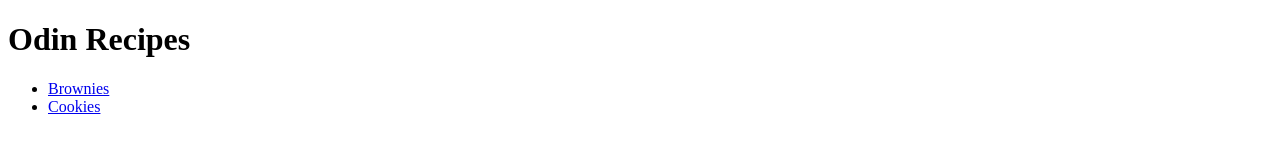
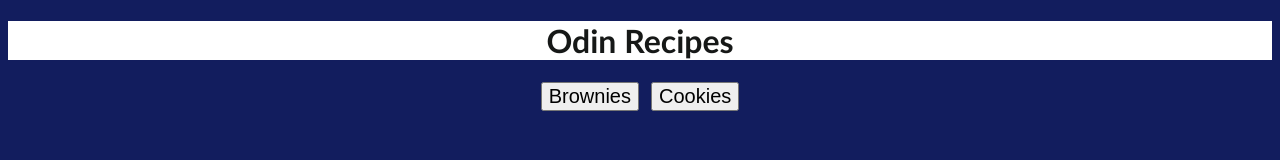
Before and after one commit to nasiqziyan/odin-recipes, a plain HTML site: page index.html in a window 1280 px wide. Drawn offline with Linux system fonts and the light colour scheme.

Commit message:
Turn recipe links into buttons and added colour and fonts to index.html

```diff
--- a/index.html
+++ b/index.html
@@ -4,14 +4,28 @@
     <head>
         <meta charset="UTF-8">
         <title>Odin Recipes</title>
+        <link rel="stylesheet" href="styles.css">
     </head>
 
     <body>
         <h1>Odin Recipes</h1>
-        <ul>
-            <li><a href="./recipes/brownies.html">Brownies</a></li>
-            <li><a href="./recipes/cookies.html">Cookies</a></li>
-        </ul>
+
+        <div class="container">
+            <a href="./recipes/brownies.html"><button>Brownies</button></a>
+            <div class="space"></div>
+            <a href="./recipes/cookies.html"><button>Cookies</button></a>
+        </div>
+        <!-- old
+        <div class='container'>
+
+            <div class="vertical-center">
+                <a  href="./recipes/brownies.html"><button>Brownies</button></a>
+                <a  href="./recipes/cookies.html"><button>Cookies</button></a>
+            </div>
+
+        -->
+
+
 
     </body>
 </html>
--- /dev/null
+++ b/styles.css
@@ -0,0 +1,43 @@
+h1{
+    font-family: Calibri, sans-serif;
+    text-align: center;
+    color: rgb(22, 24, 23);
+    background-color: rgb(255, 255, 255);
+}
+
+/*
+.grid {
+
+        border: 5px solid var(--clr-primary);
+        width: 80%;
+        max-width: 800px;
+        height: 25vh;
+        margin: 0 auto;
+
+
+    height: 15vh;
+    display: grid;
+    place-items: center;
+}
+
+*/
+
+body{
+    background-color: rgb(18, 29, 94);
+}
+
+.container {
+    margin: 0 auto;
+    width: 656px;
+    text-align: center;
+}
+
+button {
+    font-size: 20px;
+}
+
+.space{
+    width: 4px;
+    height: auto;
+    display: inline-block;
+}
```
